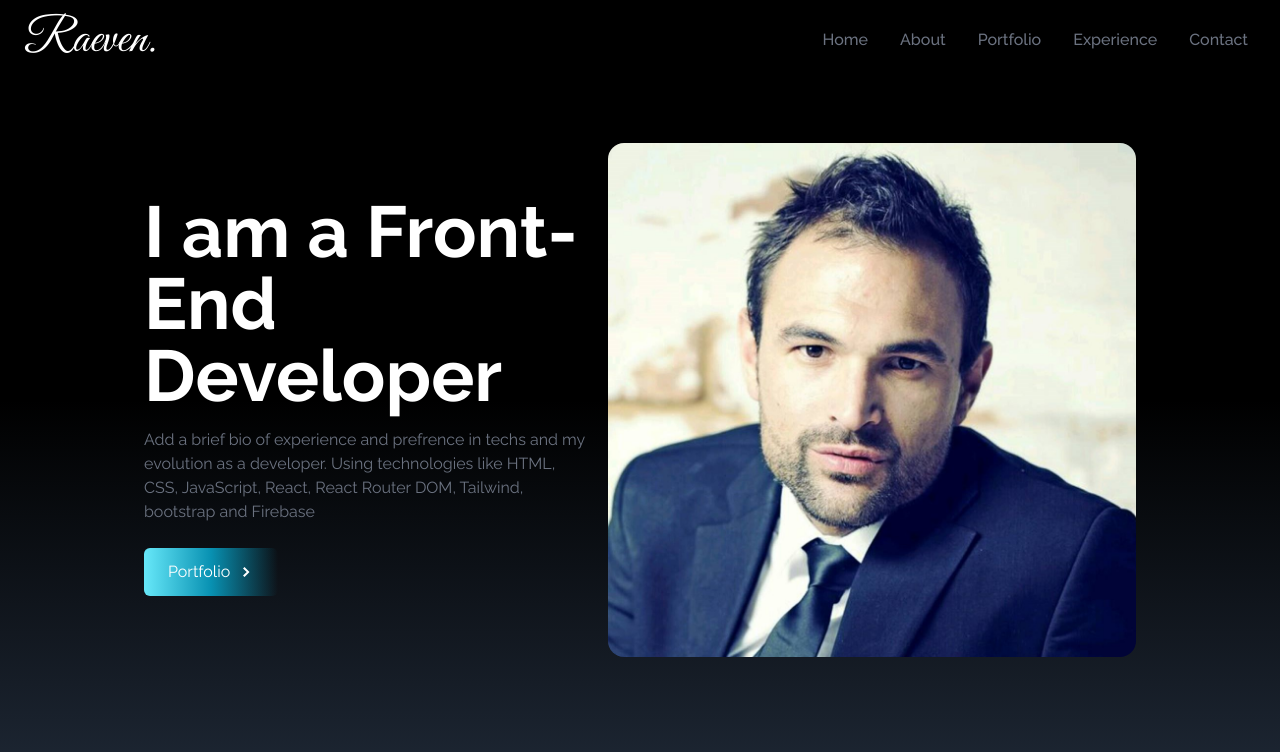
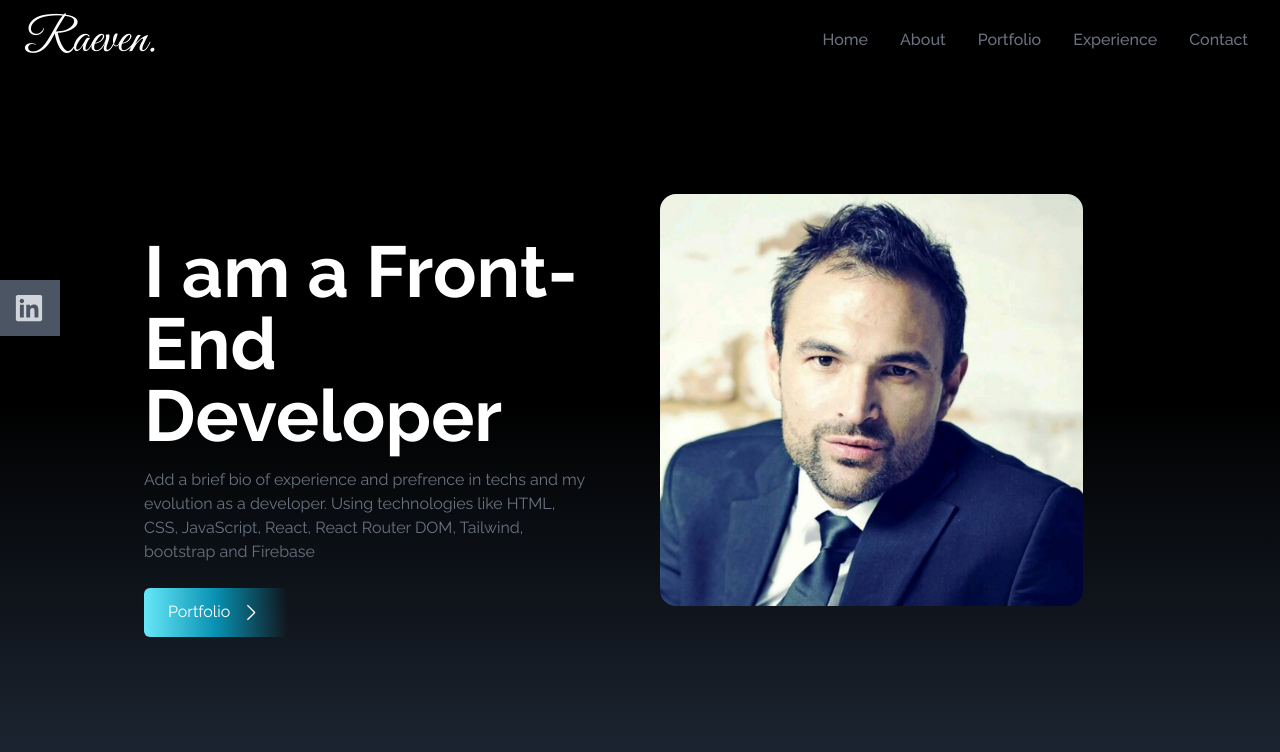
Before and after one commit to RaevenTech/personal-profile-page, a React (Create React App) app in the folder per-port/: page / in a window 1280 px wide. Shown: the top 752 px of the page. Built offline with nearby package versions, Linux system fonts and the light colour scheme.

Commit message:
social links

```diff
--- a/per-port/src/App.js
+++ b/per-port/src/App.js
@@ -1,11 +1,14 @@
 import Home from "./components/Home";
 import Navbar from "./components/Navbar";
+import Socials from "./components/Socials";
 
 function App() {
     return (
         <div>
             <Navbar />
             <Home />
+
+            <Socials />
         </div>
     );
 }
--- a/per-port/src/components/Home.js
+++ b/per-port/src/components/Home.js
@@ -1,7 +1,7 @@
 import React from "react";
 import "./home.css";
 import HeroImage from "../assets/portfolio/profilePic.jpg";
-import { GoChevronRight } from "react-icons/go";
+import { VscChevronRight } from "react-icons/vsc";
 
 const Home = () => {
     return (
@@ -14,8 +14,8 @@ const Home = () => {
                 className="max-w-screen-lg mx-auto flex flex-col
                               items-center justify-center h-full px-4 md:flex-row "
             >
-                <div className="flex flex-col justify-center h-content">
-                    <h2 className="text-4xl sm:text-7xl font-bold  text-white">
+                <div className="flex flex-col justify-center h-content ">
+                    <h2 className="text-4xl sm:text-7xl font-bold  text-white mt-20">
                         I am a Front-End Developer
                     </h2>
                     <p id="bio" className="text-gray-500 py-4 max-w-md">
@@ -33,7 +33,7 @@ const Home = () => {
                         >
                             Portfolio{" "}
                             <span className="group-hover:rotate-90 duration-300 pl-2">
-                                <GoChevronRight />
+                                <VscChevronRight size={25} className="" />
                             </span>
                         </button>
                     </div>
@@ -43,7 +43,7 @@ const Home = () => {
                         id="profile-image"
                         src={HeroImage}
                         alt="hero"
-                        className="rounded-2xl mx-auto w-2/3 md:w-full"
+                        className="rounded-2xl mx-auto w-3/5 md:w-4/5"
                     />
                 </div>
             </div>
--- /dev/null
+++ b/per-port/src/components/Socials.js
@@ -0,0 +1,41 @@
+import React from "react";
+import { FaGithub, FaLinkedin } from "react-icons/fa";
+import { HiOutlineMail } from "react-icons/hi";
+import { BsFillPersonLinesFill } from "react-icons/bs";
+
+const Socials = () => {
+    const links = [
+        {
+            id: 1,
+            child: (
+                <>
+                    LinkedIn <FaLinkedin size={30} />
+                </>
+            ),
+            href: "https://www.linkedin.com/search/results/all/?keywords=raeven%20gon%C3%A7alves",
+            style: "rounded-tr-lg",
+        },
+    ];
+
+    return (
+        <div className="flex flex-col top-[35%] left-0 fixed">
+            <ul>
+                <li
+                    className="flex justify-between items-center w-40 h-14 px-4 ml-[-100px]
+                    hover:ml-[-10px] hover:rounded-lg duration-300 bg-gray-600"
+                >
+                    <a
+                        href="https://www.linkedin.com/search/results/all/?keywords=raeven%20gon%C3%A7alves"
+                        className="flex justify-between items-center w-full text-gray-300"
+                    >
+                        <>
+                            LinkedIn <FaLinkedin size={30} />
+                        </>
+                    </a>
+                </li>
+            </ul>
+        </div>
+    );
+};
+
+export default Socials;
```
